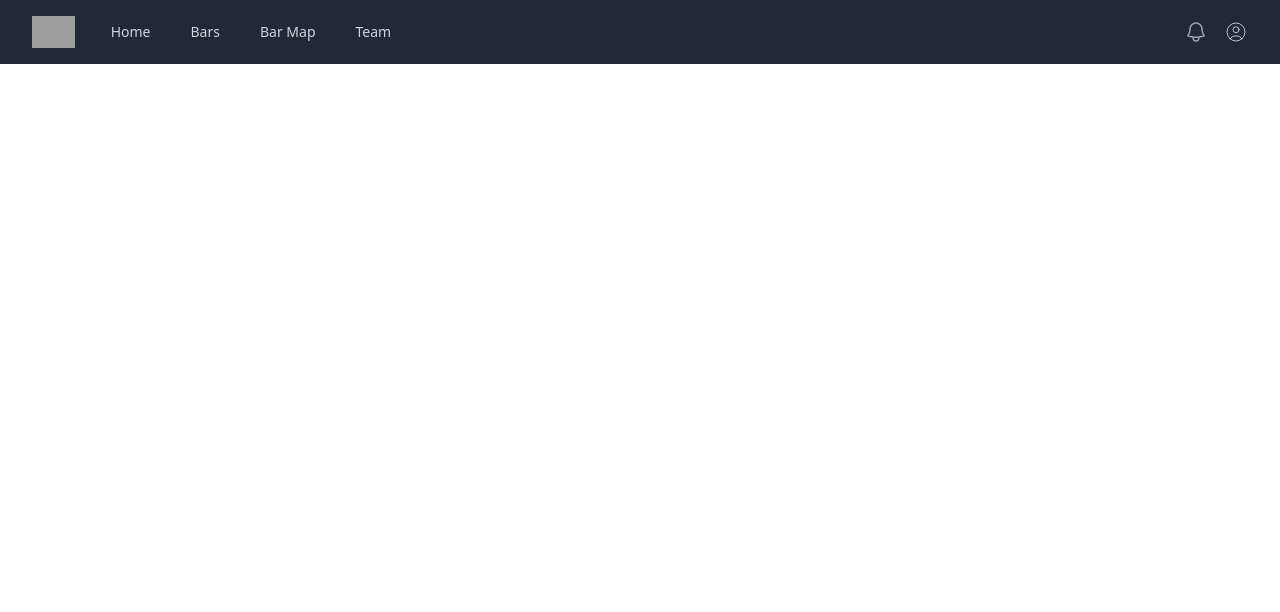
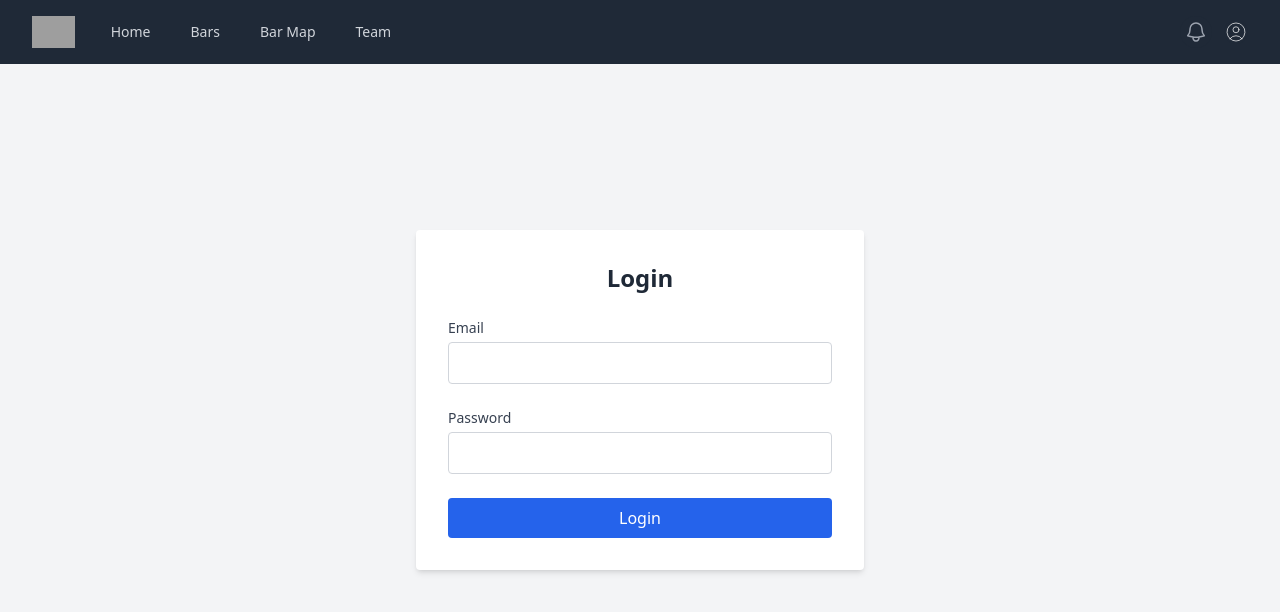
Before and after one commit to Dylandk10/Barcraw-frontend, a React (Vite) app: page /login in a window 1280 px wide. Shown: the top 612 px of the page. Built offline with nearby package versions, Linux system fonts and the light colour scheme; grey boxes are pictures that could not be loaded.

Commit message:
feat: add login page and axios for login request

```diff
--- a/package.json
+++ b/package.json
@@ -12,6 +12,7 @@
   "dependencies": {
     "@headlessui/react": "^2.2.4",
     "@heroicons/react": "^2.2.0",
+    "axios": "^1.10.0",
     "react": "^18.3.1",
     "react-dom": "^18.3.1",
     "react-router-dom": "^7.6.2"
--- a/src/App.tsx
+++ b/src/App.tsx
@@ -5,6 +5,7 @@ import HomePage from './pages/HomePage';
 import BarPage from './pages/Bars';
 import BarMapPage from './pages/BarMap';
 import TeamPage from './pages/TeamPage';
+import Login from './pages/Login';
 
 function App() {
 
@@ -16,6 +17,7 @@ function App() {
         <Route path="/bars" element={<BarPage />} />
         <Route path="/team" element={<TeamPage />} />
         <Route path="/barmap" element={<BarMapPage />} />
+        <Route path="/login" element={<Login />} />
 
       </Routes>
     </BrowserRouter>
--- a/src/components/NavBar.tsx
+++ b/src/components/NavBar.tsx
@@ -14,7 +14,7 @@ const navigation = [
 export default function NavBar() {
 
     return (
-        <Disclosure as="nav" className="fixed w-full bg-gray-800">
+        <Disclosure as="nav" className="fixed w-full bg-gray-800 z-50">
             <div className="mx-auto max-w-7xl px-2 sm:px-6 lg:px-8">
                 <div className="relative flex h-16 items-center justify-between">
                     <div className="absolute inset-y-0 left-0 flex items-center sm:hidden">
--- a/src/pages/HomePage.tsx
+++ b/src/pages/HomePage.tsx
@@ -1,4 +1,3 @@
-import { Button } from "@headlessui/react";
 import beers from "../assets/Beerss.jpg";
 import cocktals from "../assets/cocktails.jpg";
 
@@ -6,11 +5,12 @@ export default function HomePage() {
   return (
     <div className="w-full pt-16">
       {/* hero image and great message*/}
-      <div className="flex justify-center items-center w-full bg-hero-image bg-cover bg-no-repeat h-96">
-        <h1 className="text-6xl text-center text-white font-mono bg-black bg-opacity-50 p-12">
-          {" "}
-          Welcome to BarCrawl{" "}
-        </h1>
+      <div className="flex justify-center items-center w-full h-96 bg-hero-image bg-cover bg-no-repeat relative">
+        {/* Overlay container */}
+        <div className="bg-black bg-opacity-85 text-white text-center p-8 rounded-lg max-w-3xl">
+          <h1 className="text-6xl font-mono mb-4">Welcome to BarCrawl</h1>
+          <span className="text-md">The next social app for a night out!</span>
+        </div>
       </div>
 
       {/* What is barcrawl section*/}
@@ -79,37 +79,56 @@ export default function HomePage() {
         <div className="grid grid-cols-1 md:grid-cols-2 gap-8 p-6 bg-gray-100 rounded-lg">
           {/* Step 1 */}
           <div className="flex items-start gap-4">
-        <div className="text-white bg-blue-600 rounded-full w-8 h-8 flex items-center justify-center font-bold">1</div>
+            <div className="text-white bg-blue-600 rounded-full w-8 h-8 flex items-center justify-center font-bold">
+              1
+            </div>
             <div>
               <h3 className="text-lg font-semibold">Step One</h3>
-          <p className="text-sm text-gray-600">Sign up with an email and password to create your profile.</p>
+              <p className="text-sm text-gray-600">
+                Sign up with an email and password to create your profile.
+              </p>
             </div>
           </div>
 
           {/* Step 2 */}
           <div className="flex items-start gap-4">
-        <div className="text-white bg-blue-600 rounded-full w-8 h-8 flex items-center justify-center font-bold">2</div>
+            <div className="text-white bg-blue-600 rounded-full w-8 h-8 flex items-center justify-center font-bold">
+              2
+            </div>
             <div>
               <h3 className="text-lg font-semibold">Step Two</h3>
-          <p className="text-sm text-gray-600">Plan a night out and remember to use our Bar's search to find local bars and restaurants near you.</p>
+              <p className="text-sm text-gray-600">
+                Plan a night out and remember to use our Bar's search to find
+                local bars and restaurants near you.
+              </p>
             </div>
           </div>
 
           {/* Step 3 */}
           <div className="flex items-start gap-4">
-        <div className="text-white bg-blue-600 rounded-full w-8 h-8 flex items-center justify-center font-bold">3</div>
+            <div className="text-white bg-blue-600 rounded-full w-8 h-8 flex items-center justify-center font-bold">
+              3
+            </div>
             <div>
               <h3 className="text-lg font-semibold">Step Three</h3>
-          <p className="text-sm text-gray-600">Go out and have some fun! But remember to log the bar into the destination and take a picture!</p>
+              <p className="text-sm text-gray-600">
+                Go out and have some fun! But remember to log the bar into the
+                destination and take a picture!
+              </p>
             </div>
           </div>
 
           {/* Step 4 */}
           <div className="flex items-start gap-4">
-        <div className="text-white bg-blue-600 rounded-full w-8 h-8 flex items-center justify-center font-bold">4</div>
+            <div className="text-white bg-blue-600 rounded-full w-8 h-8 flex items-center justify-center font-bold">
+              4
+            </div>
             <div>
               <h3 className="text-lg font-semibold">Step Four</h3>
-          <p className="text-sm text-gray-600">Now that the bar is logged and verified with a picture it's time to move onto the next location!</p>
+              <p className="text-sm text-gray-600">
+                Now that the bar is logged and verified with a picture it's time
+                to move onto the next location!
+              </p>
             </div>
           </div>
         </div>
--- /dev/null
+++ b/src/pages/Login.tsx
@@ -0,0 +1,70 @@
+// pages/Login.tsx
+import { useState, FormEvent } from 'react';
+import { useNavigate } from 'react-router-dom';
+import axiosInstance from '../services/axios';
+
+const Login = () => {
+  const [email, setEmail] = useState('');
+  const [password, setPassword] = useState('');
+  const navigate = useNavigate();
+
+  const handleLogin = async (e: FormEvent) => {
+    e.preventDefault();
+
+    try {
+      await axiosInstance.post('/login', { email, password });
+      navigate('/dashboard');
+    } catch (err) {
+      console.error(err);
+      alert('Login failed');
+    }
+  };
+
+  return (
+    <div className="min-h-screen flex items-center justify-center bg-gray-100">
+      <form
+        onSubmit={handleLogin}
+        className="bg-white p-8 rounded shadow-md w-full max-w-md space-y-6"
+      >
+        <h2 className="text-2xl font-bold text-gray-800 text-center">Login</h2>
+
+        <div className="flex flex-col">
+          <label htmlFor="email" className="mb-1 text-sm font-medium text-gray-700">
+            Email
+          </label>
+          <input
+            id="email"
+            type="email"
+            required
+            value={email}
+            onChange={(e) => setEmail(e.target.value)}
+            className="px-4 py-2 border border-gray-300 rounded focus:outline-none focus:ring-2 focus:ring-blue-500"
+          />
+        </div>
+
+        <div className="flex flex-col">
+          <label htmlFor="password" className="mb-1 text-sm font-medium text-gray-700">
+            Password
+          </label>
+          <input
+            id="password"
+            type="password"
+            required
+            value={password}
+            onChange={(e) => setPassword(e.target.value)}
+            className="px-4 py-2 border border-gray-300 rounded focus:outline-none focus:ring-2 focus:ring-blue-500"
+          />
+        </div>
+
+        <button
+          type="submit"
+          className="w-full bg-blue-600 text-white py-2 rounded hover:bg-blue-700 transition duration-150"
+        >
+          Login
+        </button>
+      </form>
+    </div>
+  );
+};
+
+export default Login;
--- /dev/null
+++ b/src/services/axios.ts
@@ -0,0 +1,8 @@
+import axios from 'axios';
+
+const axiosInstance = axios.create({
+  baseURL: 'http://localhost:3000', // or your API URL
+  withCredentials: true, // send cookies
+});
+
+export default axiosInstance;
```
Also changed, not shown: 1 other file (tests, documents, lock files or other folders). Lines whose indentation alone changed are shown as unchanged.
